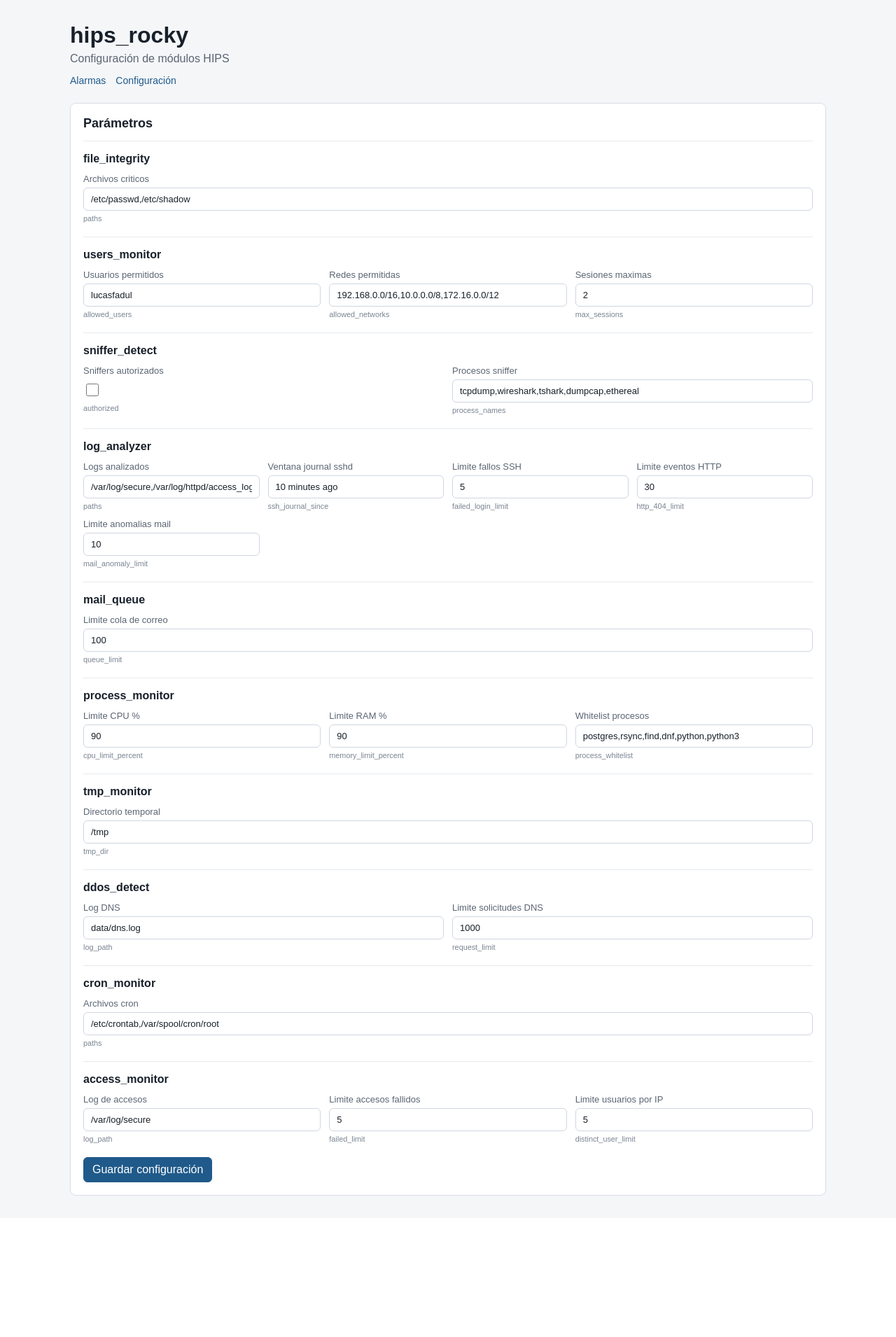
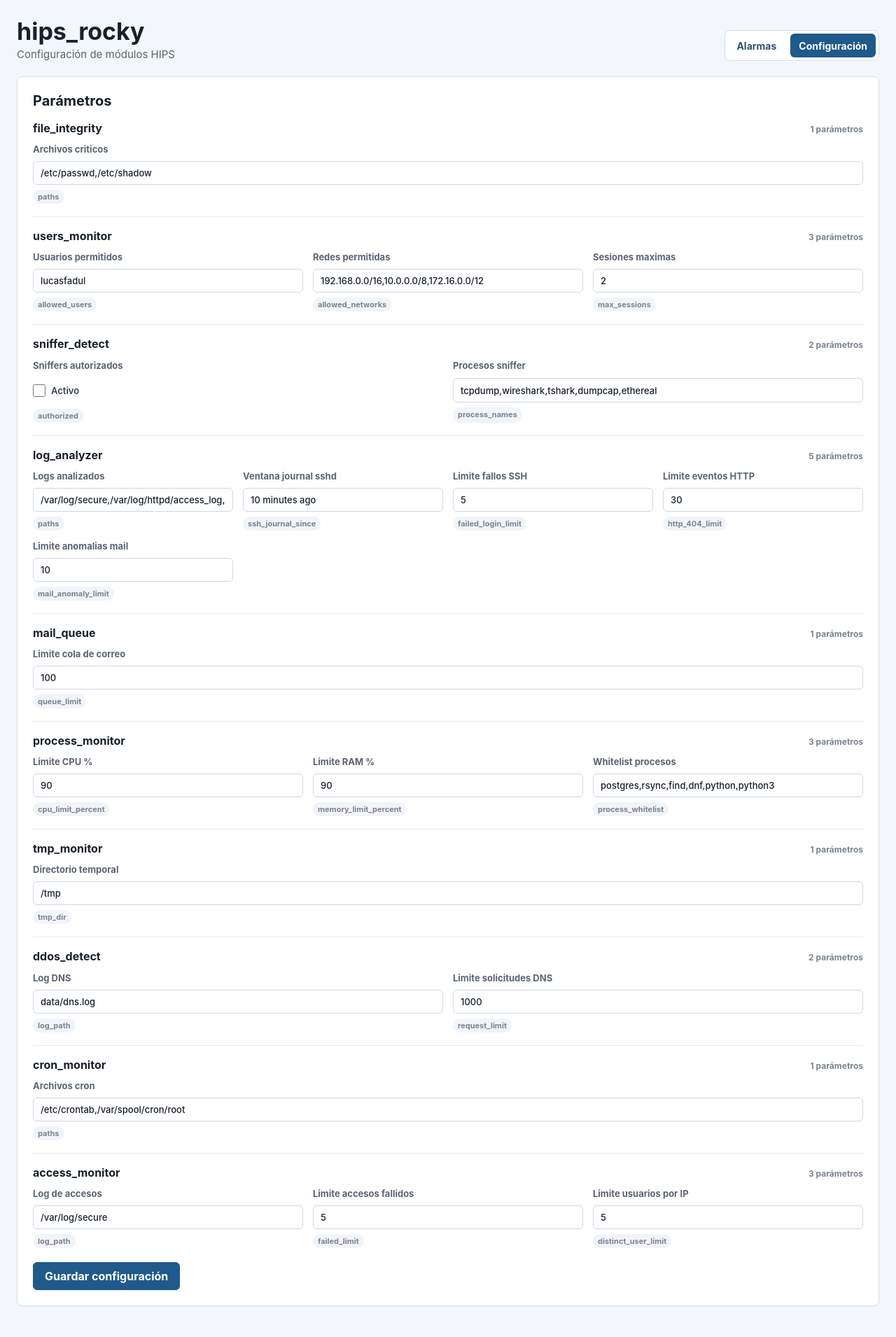
Before and after one commit to LucasFadul/SO2_TP, a FastAPI app: page /config in a window 1280 px wide. Shown: the whole page at 70% size. Before the commit the page ends 1708 px from the top, so only its background shows below. Run offline with FastAPI, Linux system fonts and the light colour scheme.

Commit message:
Cambios de UI

```diff
--- a/web/static/styles.css
+++ b/web/static/styles.css
@@ -1,66 +1,100 @@
 :root {
   color-scheme: light;
-  font-family: Arial, Helvetica, sans-serif;
-  background: #f4f6f8;
+  font-family: Inter, -apple-system, BlinkMacSystemFont, "Segoe UI", Arial, sans-serif;
+  background: #f3f6fa;
   color: #18202a;
 }
 
 body {
   margin: 0;
+  min-width: 320px;
 }
 
 .page {
-  max-width: 1080px;
+  max-width: 1280px;
   margin: 0 auto;
-  padding: 32px 20px;
+  padding: 28px 24px 44px;
 }
 
 .page-header {
-  margin-bottom: 24px;
+  display: flex;
+  align-items: flex-end;
+  justify-content: space-between;
+  gap: 20px;
+  margin-bottom: 22px;
 }
 
 .page-header h1 {
   margin: 0 0 6px;
-  font-size: 32px;
+  font-size: 34px;
+  line-height: 1;
+  letter-spacing: 0;
 }
 
 .page-header p {
   margin: 0;
   color: #5b6573;
+  font-size: 15px;
 }
 
 .page-nav {
   display: flex;
-  gap: 14px;
-  margin-top: 14px;
+  align-items: center;
+  gap: 8px;
+  margin: 0;
+  padding: 4px;
+  border: 1px solid #d8e0ea;
+  border-radius: 8px;
+  background: #ffffff;
 }
 
 .page-nav a {
-  color: #1f5a8a;
+  min-height: 34px;
+  display: inline-flex;
+  align-items: center;
+  padding: 0 12px;
+  border-radius: 6px;
+  color: #31536f;
   text-decoration: none;
   font-size: 14px;
+  font-weight: 650;
+}
+
+.page-nav a.active {
+  background: #1f5a8a;
+  color: #ffffff;
 }
 
 .panel {
   background: #ffffff;
-  border: 1px solid #d9dee7;
+  border: 1px solid #d8e0ea;
   border-radius: 8px;
-  padding: 18px;
+  padding: 22px;
+  box-shadow: 0 1px 2px rgba(24, 32, 42, 0.04);
 }
 
 .panel h2 {
-  margin: 0 0 14px;
-  font-size: 18px;
+  margin: 0 0 18px;
+  font-size: 20px;
+  line-height: 1.2;
 }
 
 .error {
-  margin: 0 0 14px;
+  margin: 0 0 16px;
+  padding: 10px 12px;
+  border: 1px solid #f0b6b6;
+  border-radius: 6px;
+  background: #fff5f5;
   color: #9f1d1d;
   font-size: 14px;
 }
 
 .success {
-  margin: 0 0 14px;
+  margin: 0 0 16px;
+  padding: 10px 12px;
+  border: 1px solid #b9e4ca;
+  border-radius: 6px;
+  background: #f2fbf5;
   color: #1b6b3a;
   font-size: 14px;
 }
@@ -69,20 +103,22 @@ body {
   display: flex;
   flex-wrap: wrap;
   align-items: end;
-  gap: 12px;
-  margin-bottom: 16px;
+  gap: 14px;
+  margin-bottom: 18px;
 }
 
 .filters label {
   display: grid;
-  gap: 4px;
+  gap: 6px;
   font-size: 13px;
   color: #5b6573;
+  font-weight: 650;
 }
 
 .filters select {
-  min-width: 160px;
-  padding: 8px 10px;
+  min-width: 190px;
+  min-height: 38px;
+  padding: 7px 10px;
   border: 1px solid #cfd6e2;
   border-radius: 6px;
   background: #ffffff;
@@ -92,8 +128,8 @@ body {
 
 .filters button,
 .clear-link {
-  min-height: 36px;
-  padding: 8px 12px;
+  min-height: 38px;
+  padding: 8px 14px;
   border-radius: 6px;
   font: inherit;
 }
@@ -103,6 +139,7 @@ body {
   background: #1f5a8a;
   color: #ffffff;
   cursor: pointer;
+  font-weight: 650;
 }
 
 .clear-link {
@@ -110,51 +147,166 @@ body {
   align-items: center;
   color: #1f5a8a;
   text-decoration: none;
+  font-weight: 650;
 }
 
-table {
+.table-shell {
   width: 100%;
+  overflow-x: auto;
+  border: 1px solid #e1e6ee;
+  border-radius: 8px;
+}
+
+.table-shell table {
+  width: 100%;
+  min-width: 1120px;
   border-collapse: collapse;
 }
 
 th,
 td {
-  padding: 10px 12px;
+  padding: 13px 14px;
   border-bottom: 1px solid #e6e9ef;
   text-align: left;
   font-size: 14px;
+  vertical-align: middle;
 }
 
 th {
   background: #eef2f7;
+  color: #253040;
+  font-size: 13px;
+  font-weight: 750;
+}
+
+tbody tr:nth-child(even) {
+  background: #fbfcfe;
+}
+
+tbody tr:last-child td {
+  border-bottom: 0;
+}
+
+.cell-id {
+  width: 56px;
+  color: #5b6573;
+  font-weight: 700;
+}
+
+.cell-time {
+  width: 170px;
+  color: #344052;
+  line-height: 1.25;
+}
+
+.cell-detail {
+  max-width: 260px;
+  line-height: 1.35;
+  overflow-wrap: anywhere;
+}
+
+.empty-state {
+  padding: 22px;
+  color: #5b6573;
+  text-align: center;
+}
+
+.badge {
+  display: inline-flex;
+  align-items: center;
+  min-height: 26px;
+  max-width: 100%;
+  padding: 4px 8px;
+  border-radius: 6px;
+  font-size: 12px;
+  font-weight: 750;
+  line-height: 1.2;
+  white-space: normal;
+  overflow-wrap: anywhere;
+}
+
+.badge-type {
+  background: #eef5fb;
+  color: #194e77;
+}
+
+.badge-module {
+  background: #f1f4f8;
+  color: #344052;
+}
+
+.severity {
+  min-width: 54px;
+  justify-content: center;
+  text-transform: capitalize;
+}
+
+.severity-alta {
+  background: #fdecec;
+  color: #9f1d1d;
+}
+
+.severity-media {
+  background: #fff5d9;
+  color: #77520c;
+}
+
+.severity-baja {
+  background: #edf8f0;
+  color: #1b6b3a;
 }
 
 .config-form {
   display: grid;
-  gap: 20px;
+  gap: 18px;
 }
 
 .config-group {
-  border-top: 1px solid #e6e9ef;
-  padding-top: 16px;
+  padding-top: 18px;
+  border-top: 1px solid #e7ebf1;
 }
 
-.config-group h3 {
-  margin: 0 0 12px;
+.config-group:first-of-type {
+  padding-top: 0;
+  border-top: 0;
+}
+
+.config-group-header {
+  display: flex;
+  align-items: baseline;
+  justify-content: space-between;
+  gap: 12px;
+  margin-bottom: 12px;
+}
+
+.config-group-header h3 {
+  margin: 0;
   font-size: 16px;
+  line-height: 1.2;
+}
+
+.config-group-header span {
+  color: #7a8492;
+  font-size: 12px;
+  font-weight: 650;
 }
 
 .config-grid {
   display: grid;
-  grid-template-columns: repeat(auto-fit, minmax(240px, 1fr));
-  gap: 12px;
+  grid-template-columns: repeat(auto-fit, minmax(270px, 1fr));
+  gap: 14px;
 }
 
 .config-field {
   display: grid;
-  gap: 5px;
+  gap: 7px;
   font-size: 13px;
   color: #5b6573;
+  font-weight: 650;
+}
+
+.field-label {
+  min-height: 18px;
 }
 
 .config-field input[type="text"],
@@ -167,29 +319,79 @@ th {
   background: #ffffff;
   color: #18202a;
   font: inherit;
+  font-weight: 500;
 }
 
 .config-field input[type="checkbox"] {
   width: 18px;
   height: 18px;
+  margin: 0;
+  accent-color: #1f5a8a;
+}
+
+.checkbox-row {
+  min-height: 38px;
+  display: inline-flex;
+  align-items: center;
+  gap: 8px;
+  color: #344052;
+  font-weight: 600;
 }
 
 .config-field small {
+  width: fit-content;
+  padding: 3px 7px;
+  border-radius: 999px;
+  background: #f1f4f8;
   color: #7a8492;
+  font-size: 11px;
+  font-weight: 700;
 }
 
 .form-actions {
   display: flex;
   justify-content: flex-start;
+  padding-top: 2px;
 }
 
 .form-actions button {
-  min-height: 36px;
-  padding: 8px 12px;
+  min-height: 40px;
+  padding: 8px 16px;
   border: 1px solid #1f5a8a;
   border-radius: 6px;
   background: #1f5a8a;
   color: #ffffff;
   cursor: pointer;
   font: inherit;
+  font-weight: 700;
 }
+
+@media (max-width: 760px) {
+  .page {
+    padding: 22px 14px 34px;
+  }
+
+  .page-header {
+    display: grid;
+    align-items: start;
+  }
+
+  .page-header h1 {
+    font-size: 30px;
+  }
+
+  .panel {
+    padding: 16px;
+  }
+
+  .filters label,
+  .filters select {
+    width: 100%;
+  }
+
+  .filters button,
+  .clear-link {
+    width: 100%;
+    justify-content: center;
+  }
+}
--- a/web/templates/config.html
+++ b/web/templates/config.html
@@ -9,11 +9,13 @@
   <body>
     <main class="page">
       <header class="page-header">
+        <div>
           <h1>hips_rocky</h1>
           <p>Configuración de módulos HIPS</p>
+        </div>
         <nav class="page-nav">
           <a href="/">Alarmas</a>
-          <a href="/config">Configuración</a>
+          <a class="active" href="/config">Configuración</a>
         </nav>
       </header>
 
@@ -29,19 +31,25 @@
         <form method="post" class="config-form">
           {% for modulo, items in grouped_settings.items() %}
           <section class="config-group">
+            <div class="config-group-header">
               <h3>{{ modulo }}</h3>
+              <span>{{ items|length }} parámetros</span>
+            </div>
             <div class="config-grid">
               {% for item in items %}
               {% set setting = item.setting %}
               <label class="config-field">
-                <span>{{ setting.label }}</span>
+                <span class="field-label">{{ setting.label }}</span>
                 {% if setting.input_type == "checkbox" %}
+                <span class="checkbox-row">
                   <input
                     type="checkbox"
                     name="{{ setting.modulo }}__{{ setting.parametro }}"
                     value="true"
                     {% if item.value in ["true", "1", "yes", "on"] %}checked{% endif %}
                   >
+                  <span>Activo</span>
+                </span>
                 {% else %}
                 <input
                   type="{{ setting.input_type }}"
```
Also changed, not shown: web/templates/dashboard.html (+15 -11 lines). Lines whose indentation alone changed are shown as unchanged.
